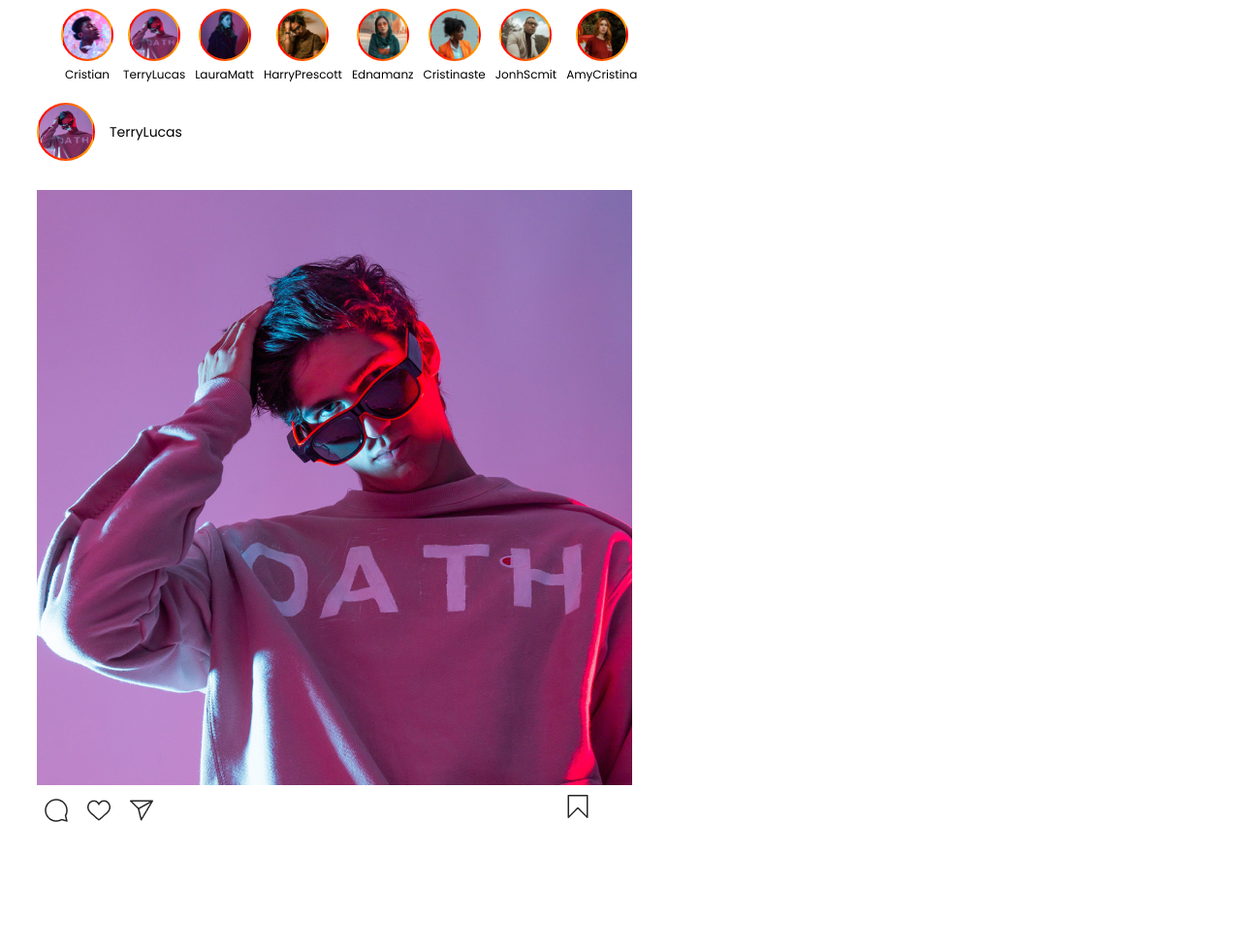
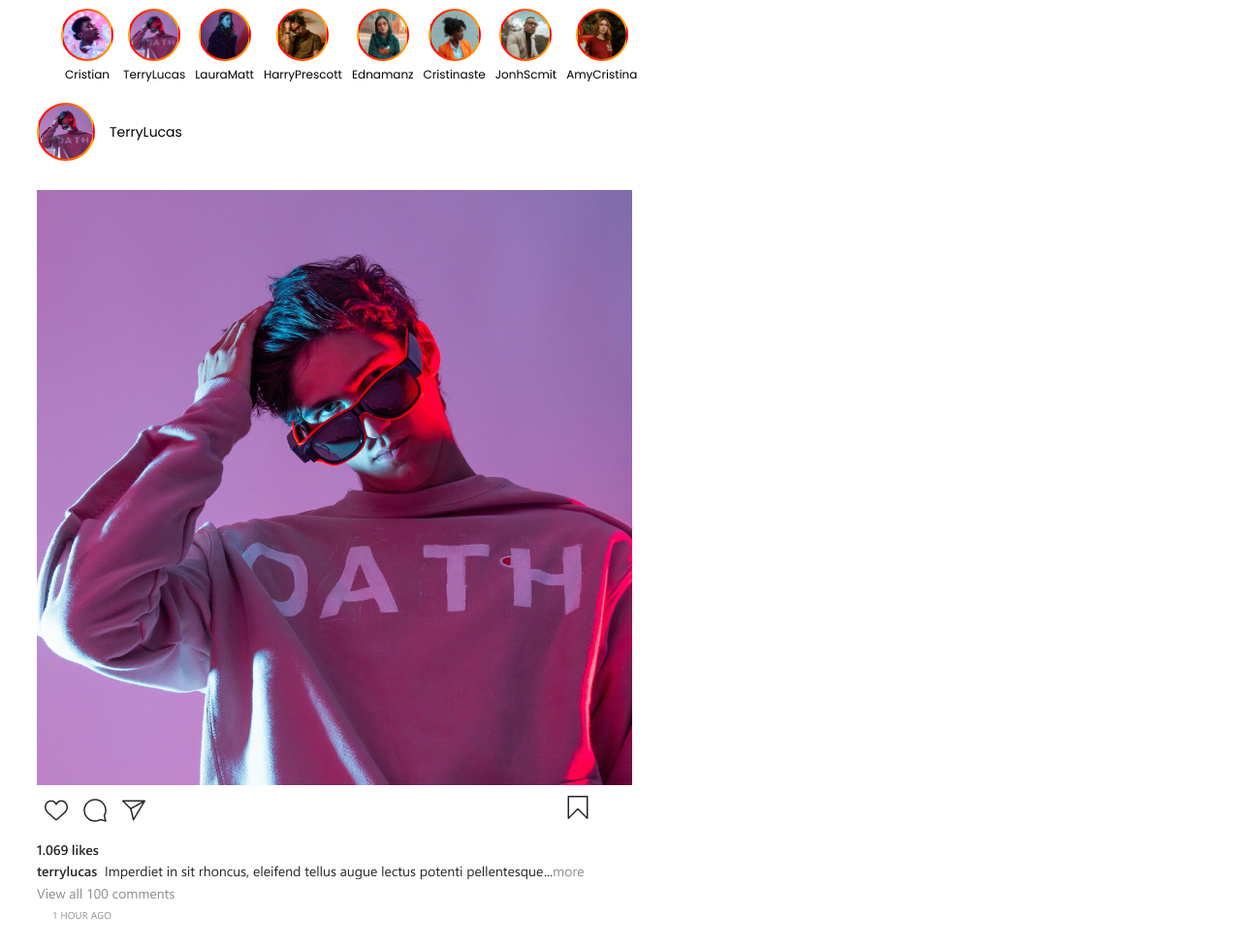
Before and after one commit to stefani-aguiar/instagram, a plain HTML site: page index.html in a window 1280 px wide. Shown: the part 64-1041 px from the top of the page at 97% size. Before the commit the page ends 934 px from the top, so only its background shows below. Drawn offline with Linux system fonts and the light colour scheme.

Commit message:
alteracoes pagina principal

```diff
--- a/index.html
+++ b/index.html
@@ -93,8 +93,8 @@
     <div class="post-description">
       <div class="post-emoji">
         <div class="post-emoji-session-1">
+          <img src="imagens/ıcon (2).png" alt="icon-2">
           <img src="imagens/ıcon (1).png" alt="icon-1">
-          <img src="imagens/ıcon (2).png" alt="icon-2">
           <img src="imagens/ıcon3.png" alt="icon-3">
         </div>
         <div class="post-emoji-session-2">
@@ -103,13 +103,23 @@
       </div>
 
       <div class="post-main-description">
-        <!-- Sessão 1 -->
+        <div class="Sessão-1">
+          <img src="imagens/1.069.png" alt="">
+          <img src="imagens/Likes.png" alt="">
+        </div>
 
-        <!-- Sessão 2 -->
+        <div class="Sessão-2 ">
+          <img src="imagens/Frame 5.png" alt="">
+        </div>
 
-        <!-- Sessão 3 -->
+        <div class="Sessão-3">
+          <img src="imagens/View all 100 comments.png" alt="">
+        </div>
 
-        <!-- Sessão 4 -->
+        <div class="Sessão-4">
+          <img src="imagens/Time.png" alt="">
+        </div>
+
       </div>
       <div class="post-comment">
         <!-- Sessão 1 -->
--- a/style.css
+++ b/style.css
@@ -95,8 +95,18 @@ header {
   background: linear-gradient(to right, red, orange);
 }
 
-.post-description .post-emoji-session-2 img {
+.post-description .post-emoji .post-emoji-session-1 {
+  display: flex;
+  justify-content: flex-start;
+  padding-bottom: 12px;
+}
+
+.post-description .post-emoji .post-emoji-session-2 {
   position: absolute;
   left: 45%;
-  top: 876px;
+  top: 877px;
 }
+
+.post-main-description .Sessão-4 img {
+  display: flex;
+}
```
Also changed, not shown: imagens/1.069.png (added), imagens/Frame 5.png (added), imagens/Likes.png (added), imagens/Time.png (added), imagens/View all 100 comments.png (added).
